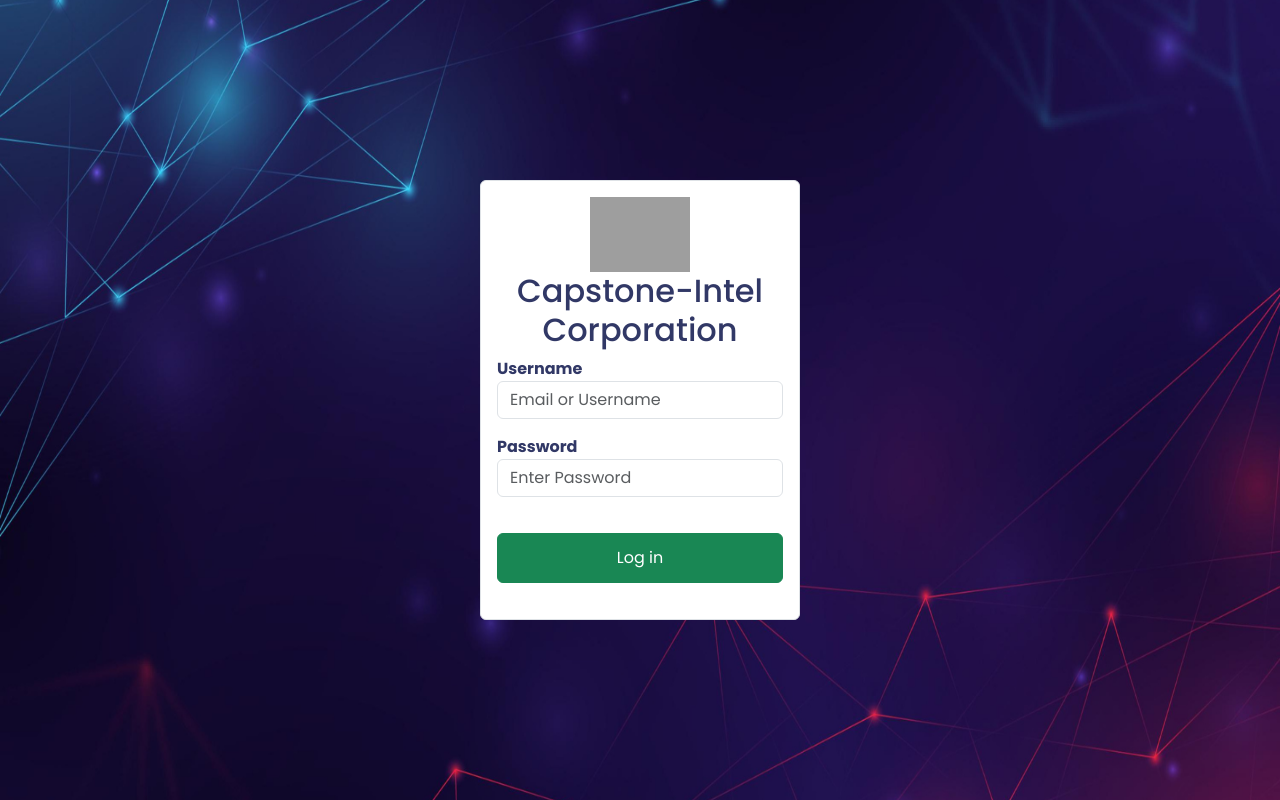
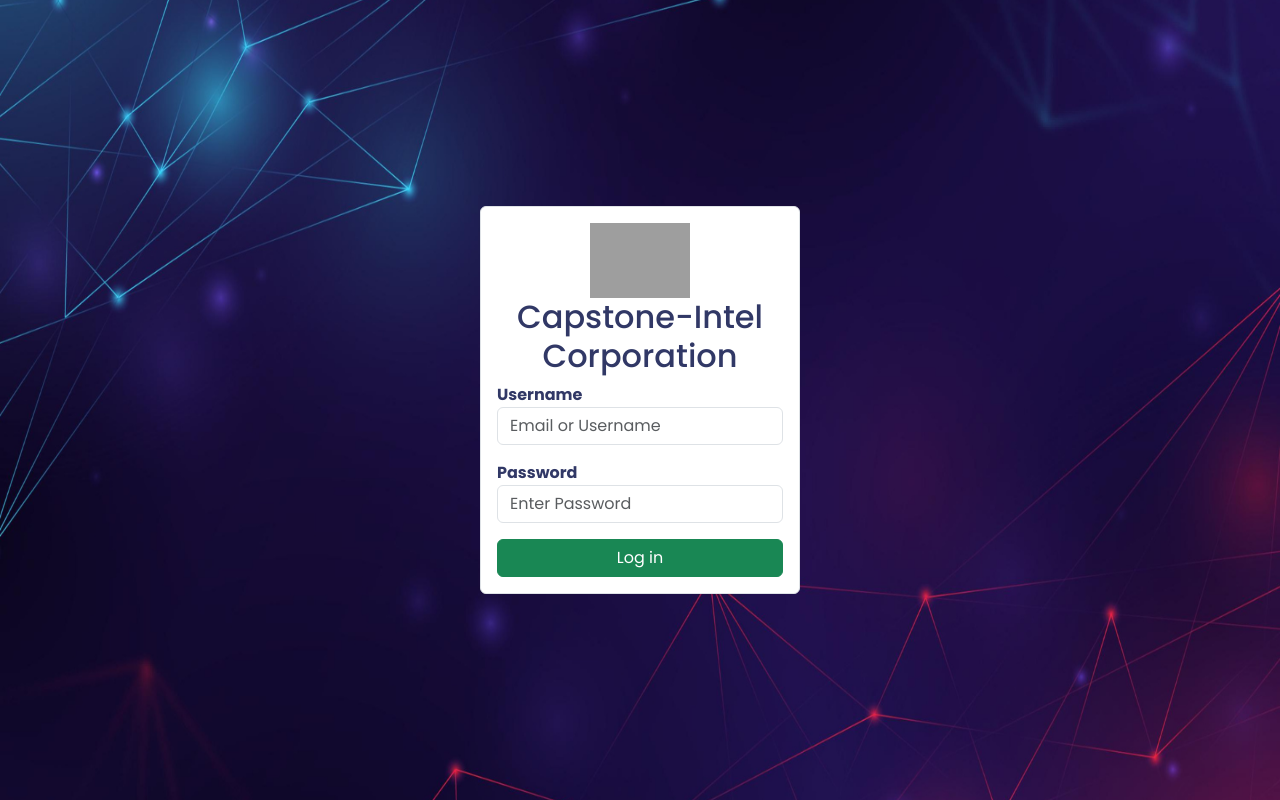
Before and after one commit to rurulmbrttgd/HRMS, a React (Vite) app in the folder frontend/: page /login in a window 1280 px wide. Built offline with nearby package versions, Linux system fonts and the light colour scheme; grey boxes are pictures that could not be loaded.

Commit message:
buttons, educ topbar,

```diff
--- a/frontend/src/AddEmployee.jsx
+++ b/frontend/src/AddEmployee.jsx
@@ -730,9 +730,16 @@ function AddEmployee() {
 									/>
 								</div>
 							</div>
-							<div className="col-12 text-end">
-        <button type="submit" className="btn btn-primary btn-lg">
-          Next
+							<div className="col-12 text-end"> {/* Use Bootstrap class to right-align */}
+        <button type="submit" className="btn btn-primary btn-lg"
+		style={{
+			width: '150px',
+			height: '50px',
+			fontSize: '20px',
+			marginTop: '20px',
+			marginBottom: '20px',
+			marginRight: '20px',
+		  }}> Next
         </button>
 							</div>
 
--- a/frontend/src/FormTopbar.jsx
+++ b/frontend/src/FormTopbar.jsx
@@ -38,7 +38,7 @@ function FormTopbar() {
             <h3 className='section-text'>Personal Information</h3>
           </Link>
           <Link to="/personalbackground" className={`section-box${location.pathname === '/personalbackground' ? ' active' : ''}`}>
-            <h3 className='section-text'>Background</h3>
+            <h3 className='section-text'>Educational Background</h3>
           </Link>
           <Link to="/workexperience" className={`section-box${location.pathname === '/workexperience' ? ' active' : ''}`}>
             <h3 className='section-text'>Work Experience</h3>
--- a/frontend/src/addemployee.css
+++ b/frontend/src/addemployee.css
@@ -10,7 +10,9 @@
   padding-left: 30px;
   border-radius: 10px;
 }
+.address{
 
+}
 .details{
   margin-bottom: 20px;
 }
@@ -39,6 +41,8 @@
   color: white;
   vertical-align: top;
 }
+
+
 
 #status{
   width: 370px;
--- a/frontend/src/style.css
+++ b/frontend/src/style.css
@@ -396,15 +396,10 @@ font-size: 21px;
   gap: 5px; /* Add some spacing between buttons */
 }
 
-.btn{
-  width: 150px;
-  height: 50px;
-  font-size: 20px;
-  margin-top: 20px;
-  margin-bottom: 20px;
-  margin-right: 20px;
+
+.address{
+  color: gray;
 }
-
 .bi-edit,
 .bi-delete {
   background-color: transparent;
```
Also changed, not shown: frontend/src/employee_viewform.jsx (added).
